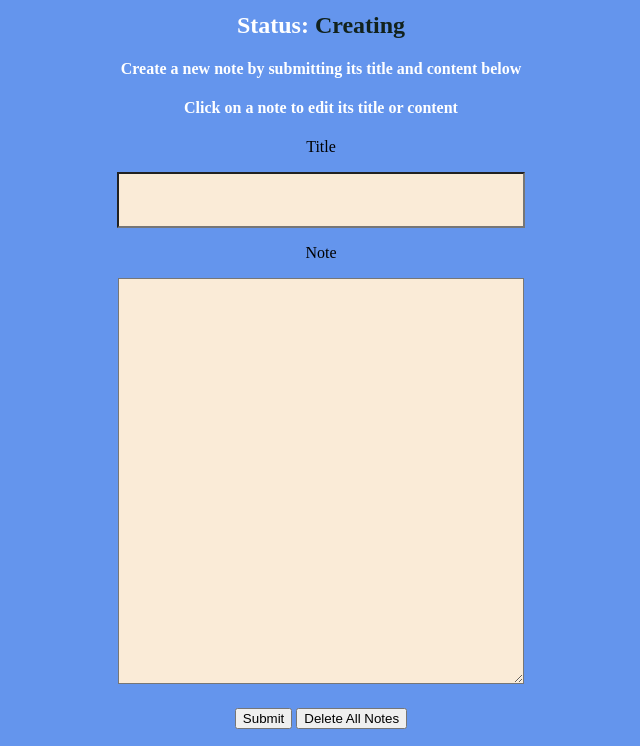
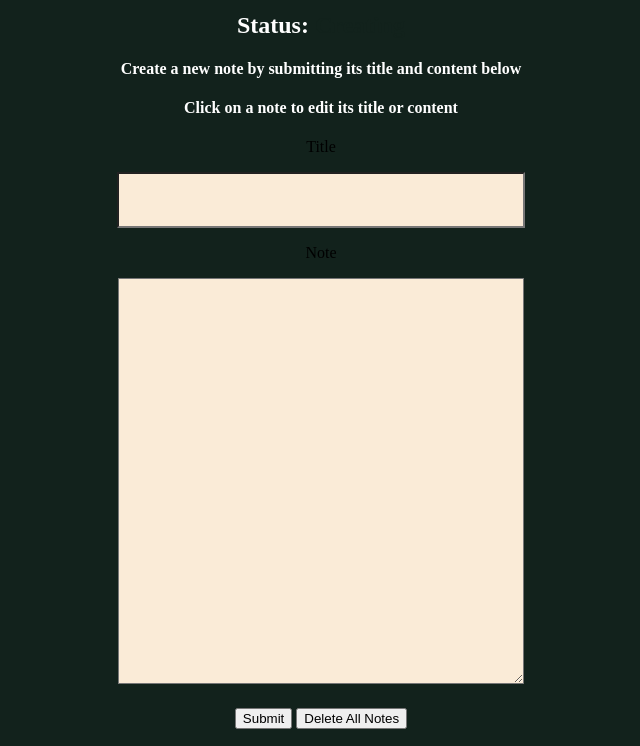
Before and after one commit to plake492/note_taker_PWA, a website: page public/index.html in a window 1280 px wide. Shown: the part 89-835 px from the top of the page, without its empty margins (319-959 px from the left). Drawn offline with Linux system fonts and the light colour scheme; no server answers.

Commit message:
chnaged bground color

```diff
--- a/public/index.html
+++ b/public/index.html
@@ -6,7 +6,7 @@
     <style media="screen">
       body {
         text-align: center;
-        background-color: cornflowerblue;
+        background-color: #12221c;
       }
 
       .primary {
```
